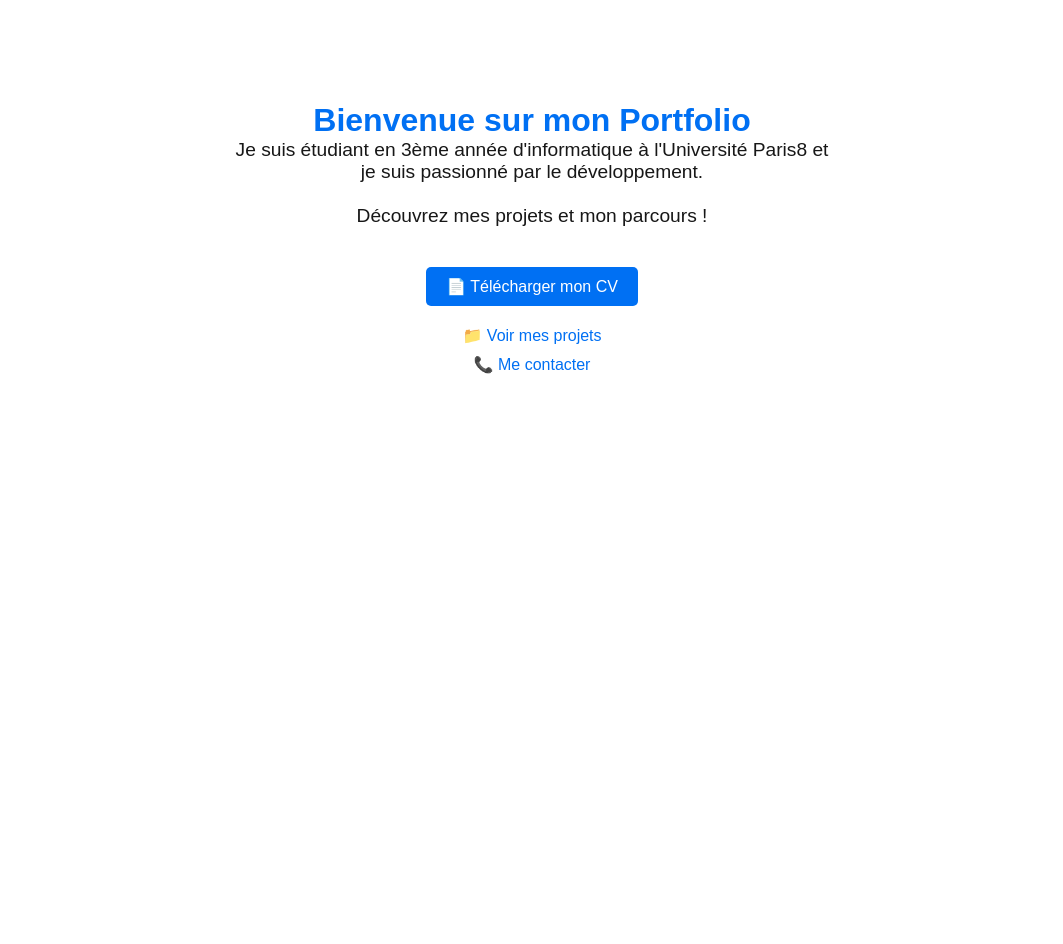
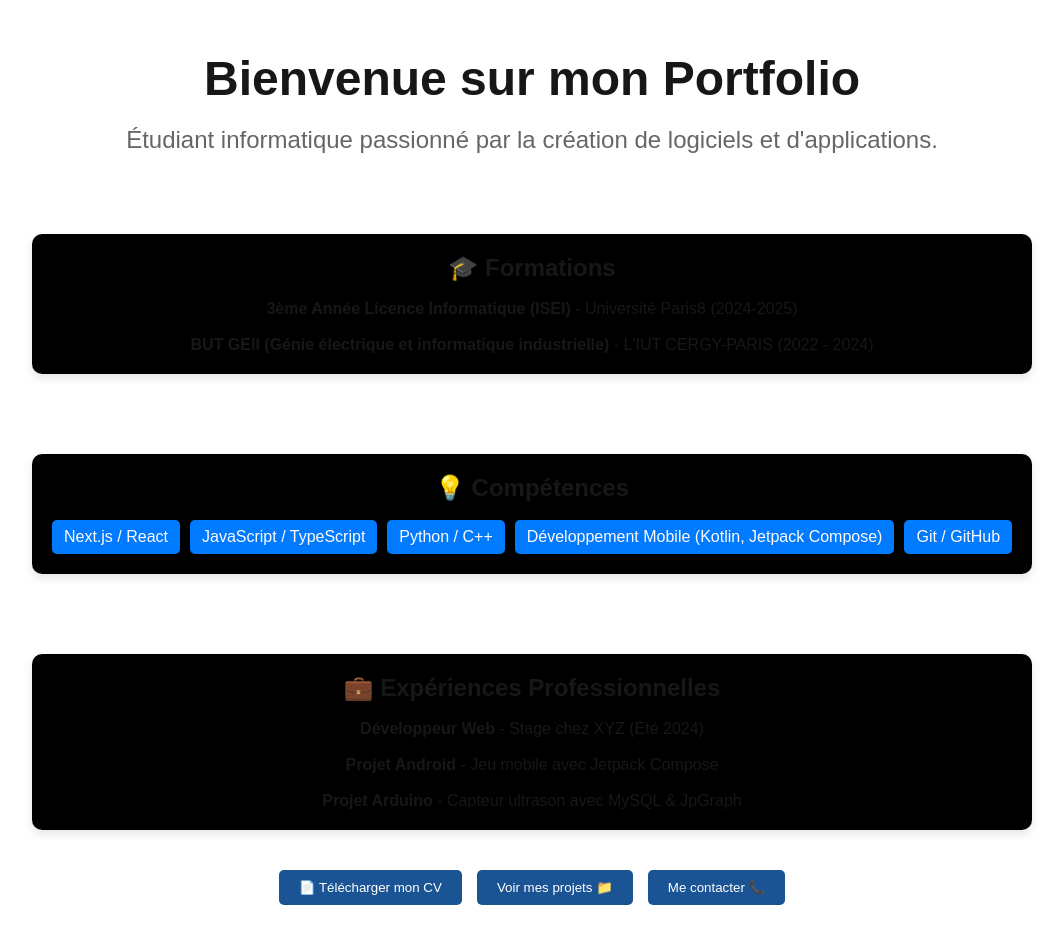
Before and after one commit to Knock1412/Mon_Portfolio, a Next.js app: page / in a window 1280 px wide. Shown: the part 200-1144 px from the top of the page, without its empty margins (108-1171 px from the left). Before the commit the page ends 838 px from the top, so only its background shows below. Built offline with nearby package versions, Linux system fonts and the light colour scheme.

Commit message:
page accueuil mise à jour

```diff
--- a/src/app/page.js
+++ b/src/app/page.js
@@ -1,32 +1,58 @@
-import Image from "next/image";
 import styles from "./page.module.css";
+import Link from "next/link";
 
 export default function Home() {
   return (
-    <div className={styles.page}>
-      <main className={styles.main}>
-        {/* En-tête */}
-        <h1 className={styles.title}>Bienvenue sur mon Portfolio</h1>
-        <p className={styles.description}>
-          Je suis étudiant en 3ème année d'informatique à l'Université Paris8 et je suis passionné par le développement.<br /><br />
-          Découvrez mes projets et mon parcours !
-        </p>
+    <div className={styles.container}>
+      <h1 className={styles.title}>Bienvenue sur mon Portfolio</h1>
+      <p className={styles.subtitle}>
+        Étudiant informatique passionné par la création de logiciels et d'applications.
+      </p>
 
-        {/* Bouton Télécharger CV */}
-        <a
-          href="/CV-LIMACHE Adrien.pdf"
-          download
-          className={styles.cvButton}
-        >
-          📄 Télécharger mon CV
+      <div className={styles.sections}>
+        {/* Formation */}
+        <section className={styles.section}>
+          <h2>🎓 Formations </h2><br />
+          <ul className={styles.listeSansPoint}>
+            <li><strong>3ème Année Licence Informatique (ISEI)</strong> - Université Paris8 (2024-2025)</li><br />
+            <li><strong>BUT GEII (Génie électrique et informatique industrielle)</strong> - L'IUT CERGY-PARIS (2022 - 2024)</li>
+          </ul>
+        </section>
+
+        {/* Compétences */}
+        <section className={styles.section}>
+          <h2>💡 Compétences</h2><br />
+          <ul className={`${styles.skills} ${styles.listeSansPoint}`}>
+            <li>Next.js / React</li>
+            <li>JavaScript / TypeScript</li>
+            <li>Python / C++</li>
+            <li>Développement Mobile (Kotlin, Jetpack Compose)</li>
+            <li>Git / GitHub</li>
+          </ul>
+        </section>
+
+        {/* Expériences */}
+        <section className={styles.section}>
+          <h2>💼 Expériences Professionnelles</h2><br />
+          <ul className={styles.listeSansPoint}>
+            <li><strong>Développeur Web</strong> - Stage chez XYZ (Été 2024)</li><br />
+            <li><strong>Projet Android</strong> - Jeu mobile avec Jetpack Compose</li><br />
+            <li><strong>Projet Arduino</strong> - Capteur ultrason avec MySQL & JpGraph</li>
+          </ul>
+        </section>
+      </div>
+
+      <div className={styles.buttons}>
+        <a href="/CV-LIMACHE Adrien.pdf" download>
+          <button className={styles.button}>📄 Télécharger mon CV</button>
         </a>
-
-        {/* Liens vers les sections importantes */}
-        <div className={styles.links}>
-          <a href="/projets" className={styles.link}>📁 Voir mes projets</a>
-          <a href="/contact" className={styles.link}>📞 Me contacter</a>
-        </div>
-      </main>
+        <Link href="/projets">
+          <button className={styles.button}>Voir mes projets 📁</button>
+        </Link>
+        <Link href="/contact">
+          <button className={styles.button}>Me contacter 📞</button>
+        </Link>
+      </div>
     </div>
   );
 }
--- a/src/app/page.module.css
+++ b/src/app/page.module.css
@@ -1,42 +1,78 @@
-.page {
+
+
+.container {
+  min-height: 160vh;
   display: flex;
+  flex-direction: column;
+  align-items: center;
   justify-content: center;
-  align-items: center;
   height: 100vh;
   text-align: center;
 }
 
-.main {
-  max-width: 600px;
-}
-
 .title {
-  font-size: 2rem;
-  color: #0070f3;
-}
-
-.description {
-  font-size: 1.2rem;
+  font-size: 3rem;
+  font-weight: bold;
   margin-bottom: 20px;
 }
 
-.cvButton {
-  display: inline-block;
-  padding: 10px 20px;
-  background-color: #0070f3;
-  color: white;
-  text-decoration: none;
-  border-radius: 5px;
-  margin-top: 20px;
+.subtitle {
+  font-size: 1.5rem;
+  color: #666;
+  margin-bottom: 30px;
 }
 
-.links {
-  margin-top: 20px;
+.buttons {
+  display: flex;
+  gap: 15px;
 }
 
-.link {
-  display: block;
-  margin-top: 10px;
-  color: #0070f3;
-  text-decoration: none;
+.button {
+  padding: 10px 20px;
+  background-color: #1b5494;
+  color: white;
+  border: none;
+  border-radius: 5px;
+  cursor: pointer;
+  transition: 0.3s;
 }
+
+.button:hover {
+  background-color: #0056b3;
+}
+
+.sections {
+  display: flex;
+  flex-direction: column;
+  gap: 40px;
+  margin-top: 50px;
+}
+
+.section {
+  background: #000000;
+  padding: 20px;
+  border-radius: 10px;
+  box-shadow: 0px 4px 10px rgba(0, 0, 0, 0.1);
+  margin-bottom: 40px;
+}
+
+.listeSansPoint {
+  list-style: none; /* Supprime les puces */
+  padding: 0;
+  margin: 0;
+
+}
+
+.skills {
+  display: flex;
+  flex-wrap: wrap;
+  gap: 10px;
+
+}
+
+.skills li {
+  background: #007bff;
+  color: rgb(255, 249, 249);
+  padding: 8px 12px;
+  border-radius: 5px;
+}
```
